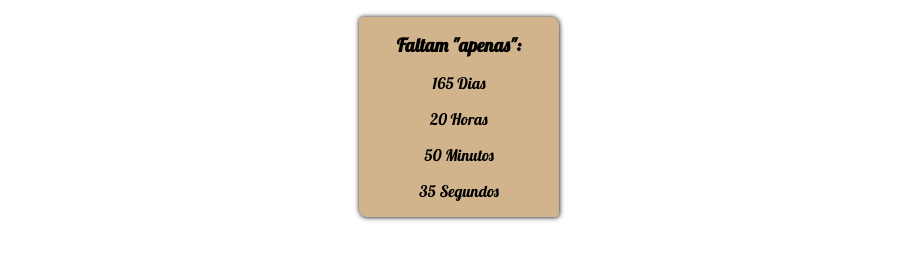
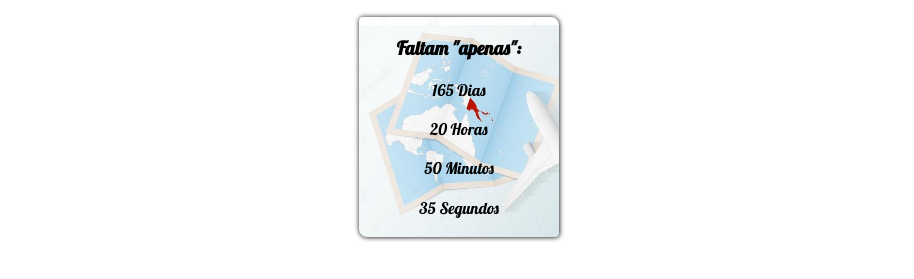
Before and after one commit to HenriqueBaetaLeite/gonandao, a plain HTML site: page index.html in a window 1280 px wide. Shown: the part 187-466 px from the top of the page, without its empty margins (181-1095 px from the left). Drawn offline with Linux system fonts and the light colour scheme.

Commit message:
add assets

```diff
--- a/index.html
+++ b/index.html
@@ -10,15 +10,15 @@
     <title>Go Nandão!</title>
   </head>
   <body>
-    <header>
+    <header class="header">
       <h1>Travel around the World 2022</h1>
-      <img class="globe" src="globe.jpeg" alt="The Earth" width="180px" />
+      <img class="globe" src="./assets/globe.jpeg" alt="The Earth" width="180px" />
     </header>
 
-    <main>
+    <main class="main">
       <h1>Está chegando a hora!</h1>
       <h2>Go Nandão!</h2>
-      <section>
+      <section class="section">
         <h3>Faltam "apenas":</h3>
         <p>
           <span class="days"></span>
--- a/style.css
+++ b/style.css
@@ -2,22 +2,17 @@
   box-sizing: border-box;
   margin: 0;
   padding: 0;
-}
-
-body {
-  /* background-image: url('globe.jpeg'); */
-  background-size: contain;
   font-family: 'Lobster', cursive;
 }
 
-header {
+.header {
   display: flex;
   justify-content: space-around;
   align-items: center;
   height: 4rem;
 }
 
-main {
+.main {
   margin-top: 50px;
   display: flex;
   flex-direction: column;
@@ -25,7 +20,10 @@ main {
   align-items: center;
 }
 
-section {
+.section {
+  background-image: url('assets/map-airplane.jpg');
+  background-size: cover;
+  background-repeat: space no-repeat;
   margin-top: 20px;
   background-color: tan;
   display: flex;
@@ -33,7 +31,7 @@ section {
   flex-direction: column;
   align-items: center;
   width: 200px;
-  height: 200px;
+  height: 220px;
   border-radius: 4px 8px;
   box-shadow: .3px .3px 5px;
 }
```
Also changed, not shown: assets/globe.jpeg (renamed from globe.jpeg), assets/globe2.jpg (added), assets/map-airplane.jpg (added).
